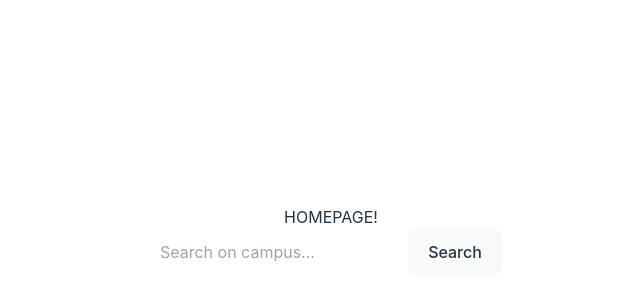
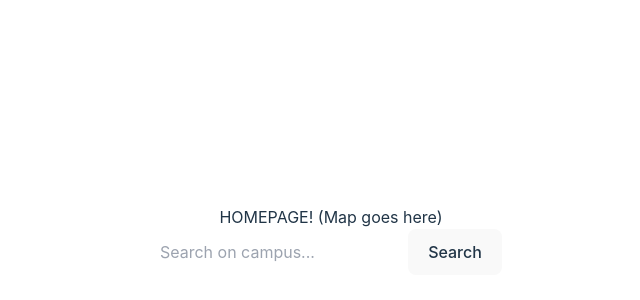
Before and after one commit to csesoc/trainee-5-23t2, a React (Vite) app: page / in a window 1280 px wide. Shown: the part 160-460 px from the top of the page, without its empty margins (309-949 px from the left). Built offline with nearby package versions, Linux system fonts and the light colour scheme.

Commit message:
Added comments for code readability

```diff
--- a/src/Pages/Home/index.tsx
+++ b/src/Pages/Home/index.tsx
@@ -13,7 +13,7 @@ import BottomSearchBar from '../../Components/BottomSearchBar';
 export default function Home() {
     return (
         <div>
-            HOMEPAGE!
+            HOMEPAGE! (Map goes here)
             <BottomSearchBar></BottomSearchBar>
         </div>
     );
```
